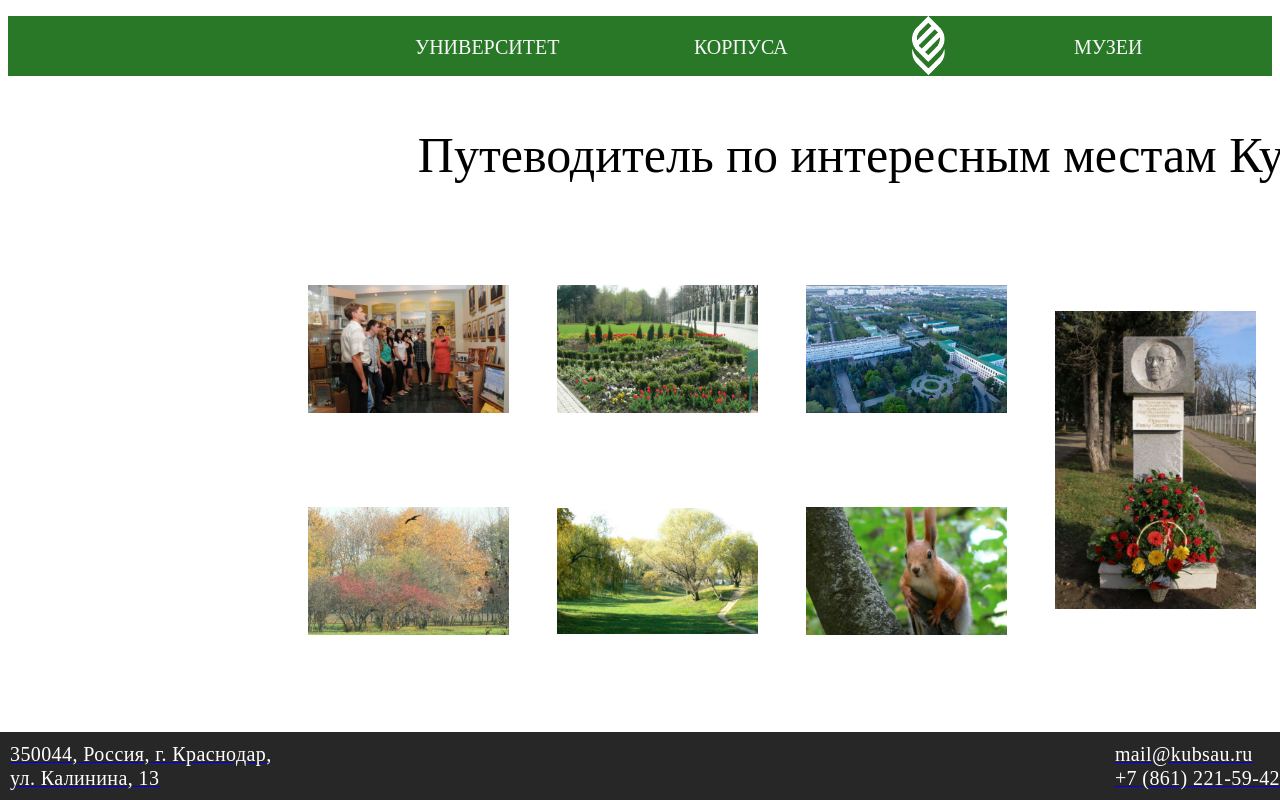
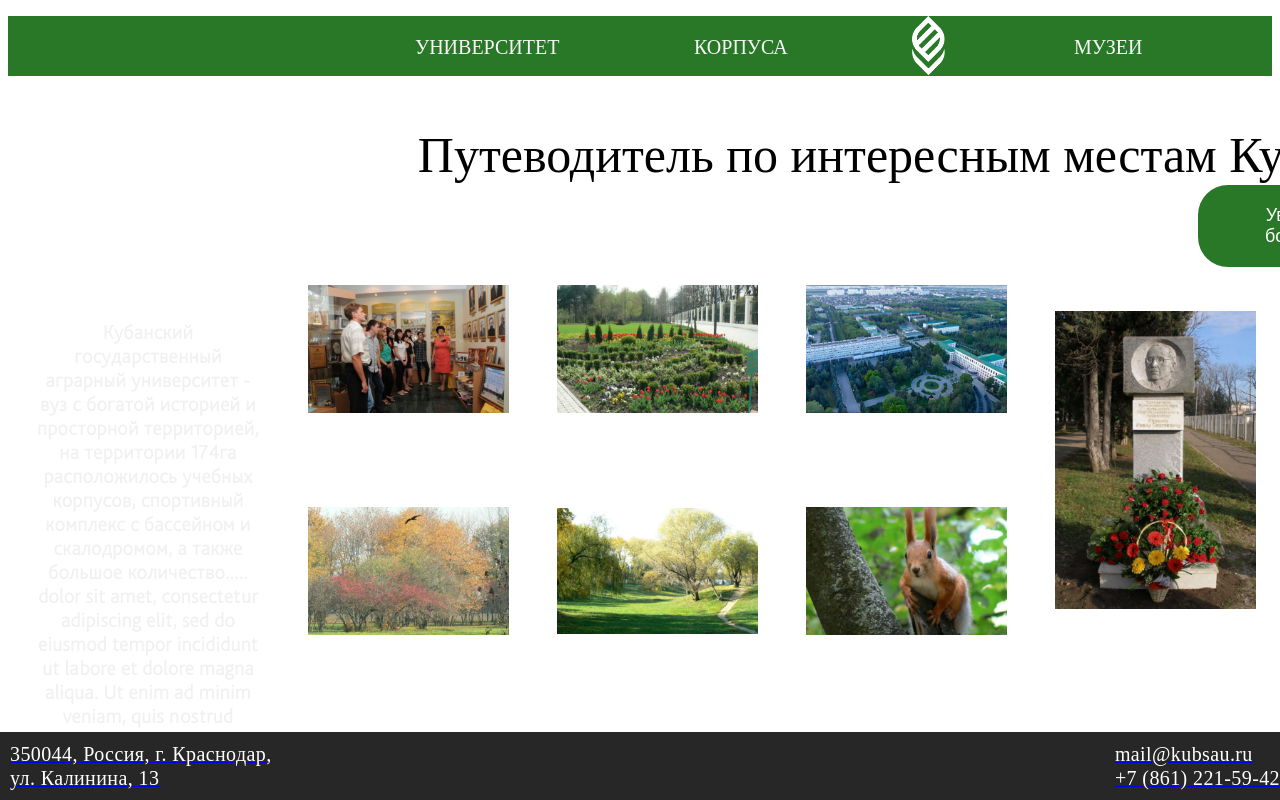
Before and after one commit to GridnevM/web-KubSAU, a React (Create React App) app: page / in a window 1280 px wide. Shown: the top 800 px of the page. Built offline with nearby package versions, Linux system fonts and the light colour scheme.

Commit message:
Initialize project using Create React App

```diff
--- a/src/pages/Musei/Musei.js
+++ b/src/pages/Musei/Musei.js
@@ -1,10 +1,15 @@
+import main_page from "./../../img/main_page.png"
+import "./style.css"
 const Musei = () => {
     return (
         <div className="Musei">
 
          <div className="r1">
             <div className="photo1">
-
+                <img src="main_page" alt=""/>
+            </div>
+            <div className="text1">
+               <p>Исторический музей</p>
             </div>
          </div>
 
--- a/src/pages/Musei/style.css
+++ b/src/pages/Musei/style.css
@@ -1,16 +1,29 @@
-.r1{
+@font-face {
+    font-family: "Bliss Pro";
+    src: url("./../../fonts/BlissPro-ExtraLight.ttf")
+  }
+  .r1 {
+    position: relative; /* Устанавливаем позицию как относительную */
     width: 282px;
     height: 378px;
-    border-radius: 20px 0px 0px 0px;
+    margin-top: 290px;
+    margin-left: 120px;
+    border-radius: 20px; /* Устанавливаем радиус скругления углов */
+    cursor: pointer;
     background: #287828;
+}
 
+.text1 {
+    position: absolute; /* Устанавливаем позицию как абсолютную */
+    top: 50px; /* Положение от верхнего края блока .r1 */
+    margin-left: 140px; /* Положение от левого края блока .r1 */
+    transform: translate(-50%, -50%); /* Центрируем текст относительно блока .r1 */
+    width: 228px;
+    height: 600px;
+    color: #F1F1F1;
+    font-family: "Bliss Pro", sans-serif; /* Указываем шрифт */
+    font-size: 20px;
+    font-weight: 900;
+    line-height: 1.2; /* Задаем высоту строки */
+    text-align: center; /* Центрируем текст */
 }
-.Photo1{
-    width: 248px;
-    height: 220px;
-    top: 30px;
-    left: 17px;
-    gap: 0px;
-    opacity: 0px;
-
-}
```
